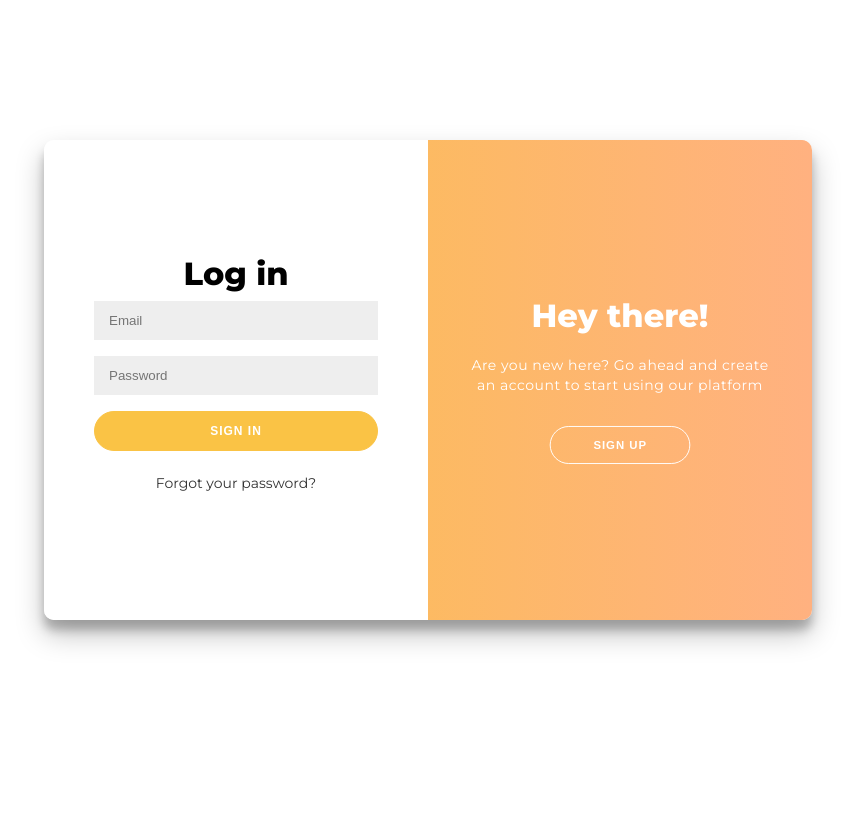
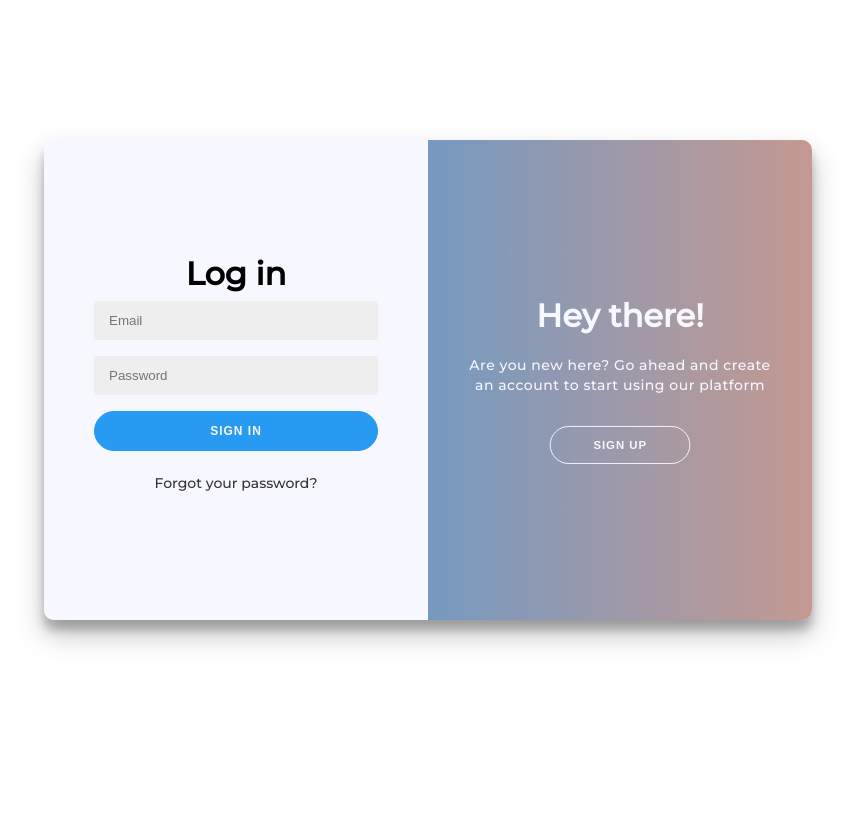
Before and after one commit to markmelnic/carsen-web, a Flask app: page /doorway in a window 1280 px wide. Shown: the whole page, without its empty margins (212-1067 px from the left). Run offline with Flask 2, Linux system fonts and the light colour scheme; parts of the project's set-up code (start-up, migrations or seed data) failed here and were passed over.

Commit message:
Minor changes and restructuration

```diff
--- a/app/static/doorway.css
+++ b/app/static/doorway.css
@@ -1,4 +1,3 @@
-@import url('https://fonts.googleapis.com/css?family=Montserrat:400,800');
 * {
     box-sizing: border-box;
 }
@@ -55,9 +54,9 @@ a {
 button,
 input.submit_button {
     border-radius: 20px;
-    border: 1px solid #FAC345;
-    background-color: #FAC345;
-    color: #FFFFFF;
+    border: 1px solid #279AF1;
+    background-color: #279AF1;
+    color: #F7F7FF;
     font-size: 12px;
     font-weight: bold;
     padding: 12px 45px;
@@ -79,11 +78,11 @@ input.submit_button:focus {
 button,
 input.submit_button.ghost {
     background-color: transparent;
-    border-color: #FFFFFF;
+    border-color: #F7F7FF;
 }
 
 form {
-    background-color: #FFFFFF;
+    background-color: #F7F7FF;
     display: flex;
     align-items: center;
     justify-content: center;
@@ -172,13 +171,13 @@ input {
 }
 
 .overlay {
-    background: #FFB180;
-    background: -webkit-linear-gradient(to right, #FAC345, #FFB180);
-    background: linear-gradient(to right, #FAC345, #FFB180);
+    background: #c49991;
+    background: -webkit-linear-gradient(to right, #279AF1, #c49991);
+    background: linear-gradient(to right, #279AF1, #c49991);
     background-repeat: no-repeat;
     background-size: cover;
     background-position: 0 0;
-    color: #FFFFFF;
+    color: #F7F7FF;
     position: relative;
     left: -100%;
     height: 100%;
--- a/app/static/doorway.js
+++ b/app/static/doorway.js
@@ -1,3 +1,5 @@
+// credentials box handlers
+
 const signUpButton = document.getElementById('signUp');
 const signInButton = document.getElementById('signIn');
 const container = document.getElementById('container');
--- /dev/null
+++ b/app/templates/basic_layout.html
@@ -0,0 +1,32 @@
+<!DOCTYPE html>
+<html>
+
+<head>
+    <!-- Required meta tags -->
+    <meta charset="utf-8">
+    <meta name="viewport" content="width=device-width, initial-scale=1, shrink-to-fit=no">
+
+    <!-- Stylesheets -->
+    <link href="https://fonts.googleapis.com/css2?family=Montserrat:wght@500&display=swap" rel="stylesheet">
+    <!-- Page specific stylesheets -->
+    {% if page == "enter" %}
+    <link rel="stylesheet" type="text/css" href="{{ url_for('static', filename='doorway.css') }}"> {% elif page == "dash" %}
+    <link rel="stylesheet" type="text/css" href="{{ url_for('static', filename='dashboard.css') }}"> {% endif %}
+
+    <!-- Title -->
+    {% if title %}
+    <title>{{ title }}</title>
+    {% else %}
+    <title>Carsen</title>
+    {% endif %}
+</head>
+
+<body>
+    {% block body %} {% endblock %}
+</body>
+
+<!-- Load scripts -->
+{% if title == "Enter" %}
+<script type="text/javascript" src="{{ url_for('static', filename='doorway.js') }}"></script> {% endif %}
+
+</html>
--- a/app/templates/doorway.html
+++ b/app/templates/doorway.html
@@ -1,23 +1,5 @@
-<!DOCTYPE html>
-<html>
+{% extends "basic_layout.html" %} {% block body %}
 
-<head>
-    <!-- Required meta tags -->
-    <meta charset="utf-8">
-    <meta name="viewport" content="width=device-width, initial-scale=1, shrink-to-fit=no">
-
-    <!-- Stylesheets -->
-    <link rel="stylesheet" type="text/css" href="{{ url_for('static', filename='doorway.css') }}">
-
-    <!-- Title -->
-    {% if title %}
-    <title>Carsen - {{ title }}</title>
-    {% else %}
-    <title>Carsen</title>
-    {% endif %}
-</head>
-
-<body>
 <div class="container" id="container">
     <div class="form-container sign-up-container">
         <form method="POST" action="{{ url_for('register') }}">
@@ -70,8 +52,5 @@
         </div>
     </div>
 </div>
-</body>
 
-<script type="text/javascript" src="{{ url_for('static', filename='doorway.js') }}"></script>
-
-</html>
+{% endblock %}
```
Lines whose indentation alone changed are shown as unchanged.
